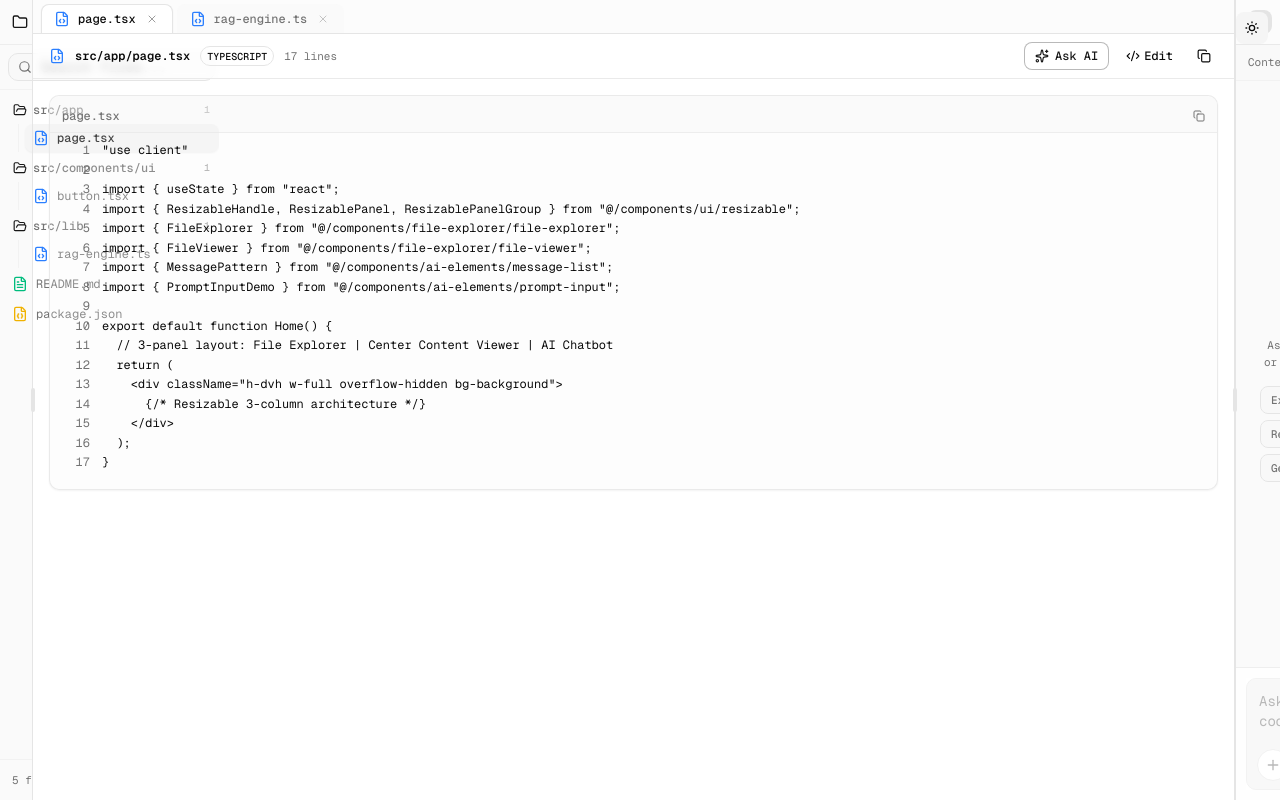
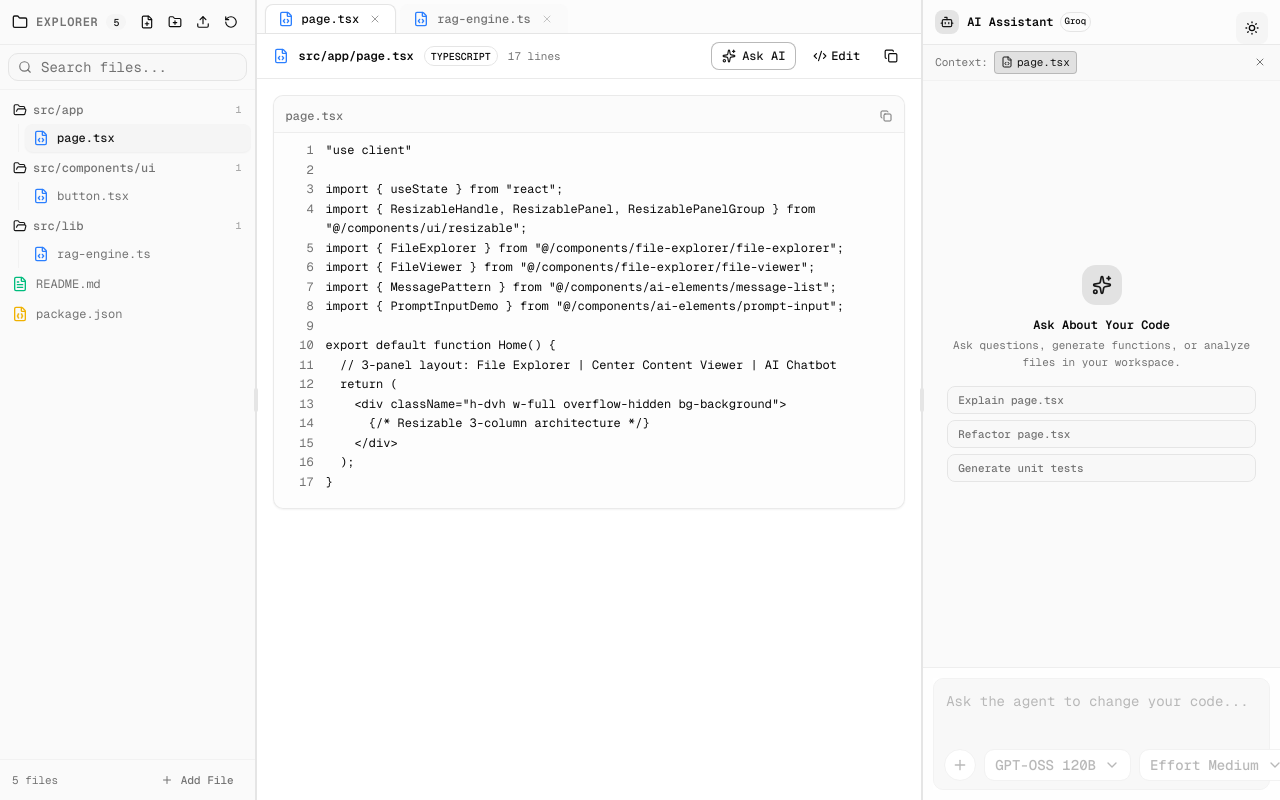
Before and after one commit to the-sukhsingh/file-rag-web, a Next.js app: page / in a window 1280 px wide. Built offline with nearby package versions, Linux system fonts and the light colour scheme.

Commit message:
fix(layout): set proportional panel sizes and prevent overflow in file explorer

```diff
--- a/src/app/page.tsx
+++ b/src/app/page.tsx
@@ -189,11 +189,10 @@ export default function Home() {
       <ResizablePanelGroup direction="horizontal" className="h-full w-full">
         {/* 1. Left Panel: File Explorer */}
         <ResizablePanel
-          defaultSize={20}
-          minSize={14}
-          maxSize={32}
+          defaultSize="20%"
+          minSize="15%"
+          maxSize="35%"
           id="panel-explorer"
-          className="min-w-56"
         >
           <FileExplorer
             files={files}
@@ -210,10 +209,9 @@ export default function Home() {
 
         {/* 2. Center Panel: File Content Viewer & Editor */}
         <ResizablePanel
-          defaultSize={50}
-          minSize={30}
+          defaultSize="52%"
+          minSize="30%"
           id="panel-viewer"
-          className="min-w-80"
         >
           <FileViewer
             activeFile={activeFile}
@@ -222,7 +220,12 @@ export default function Home() {
             onCloseFile={handleCloseFile}
             onUpdateContent={handleUpdateContent}
             onOpenNewFileDialog={() => {
-              // Can select or add file
+              handleAddFile({
+                name: "untitled.ts",
+                path: "src/untitled.ts",
+                content: "// New file\n",
+                language: "typescript",
+              });
             }}
             onSendToChat={handleAskAboutFile}
           />
@@ -232,11 +235,10 @@ export default function Home() {
 
         {/* 3. Right Panel: Chatbot */}
         <ResizablePanel
-          defaultSize={30}
-          minSize={22}
-          maxSize={45}
+          defaultSize="28%"
+          minSize="20%"
+          maxSize="45%"
           id="panel-chatbot"
-          className="min-w-72"
         >
           <div className="flex h-full w-full flex-col bg-sidebar border-l border-border select-none">
             {/* Chatbot Header */}
--- a/src/components/file-explorer/file-explorer.tsx
+++ b/src/components/file-explorer/file-explorer.tsx
@@ -227,7 +227,7 @@ export function FileExplorer({
   });
 
   return (
-    <div className="flex h-full w-full flex-col bg-sidebar text-sidebar-foreground border-r border-border select-none">
+    <div className="flex h-full w-full flex-col bg-sidebar text-sidebar-foreground border-r border-border select-none overflow-hidden">
       {/* Hidden File Input for uploading files */}
       <input
         ref={fileInputRef}
```
